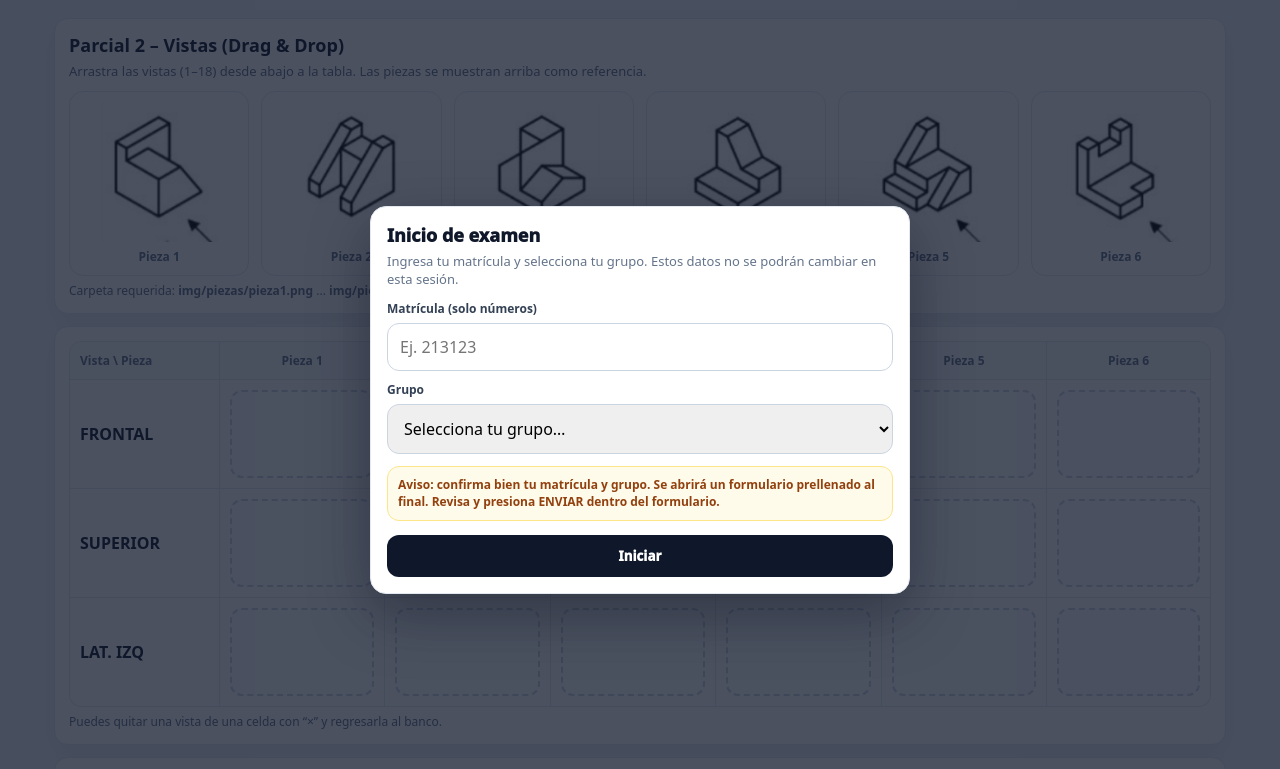
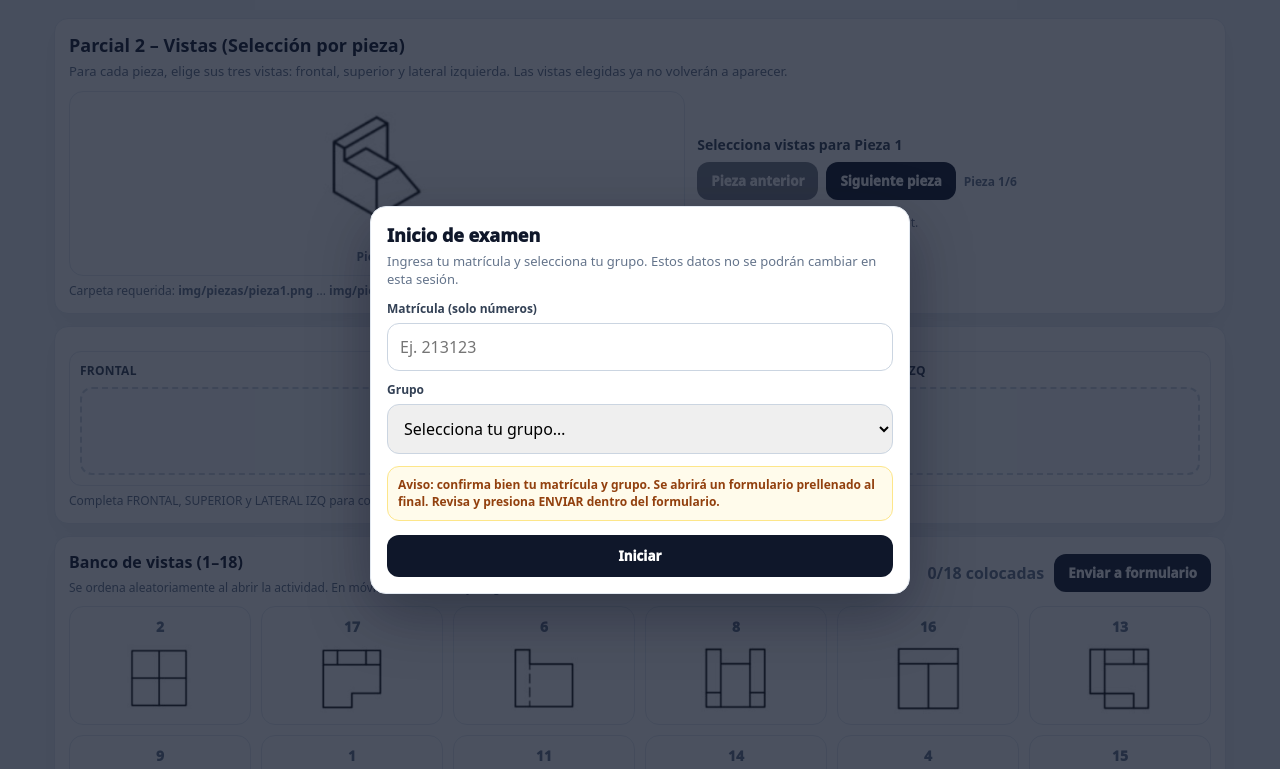
Before and after one commit to 1382308/test, a plain HTML site: page index.html in a window 1280 px wide. Shown: the top 769 px of the page. Drawn offline with Linux system fonts and the light colour scheme.

Commit message:
Update title and layout for piece selection

```diff
--- a/index.html
+++ b/index.html
@@ -3,7 +3,7 @@
 <head>
   <meta charset="utf-8" />
   <meta name="viewport" content="width=device-width,initial-scale=1" />
-  <title>Parcial 2 – Vistas (Drag & Drop)</title>
+  <title>Parcial 2 – Vistas (Selección por pieza)</title>
   <style>
     :root{ --ink:#0f172a; --muted:#64748b; --bg:#f1f5f9; --card:#fff; --line:#e2e8f0; }
     *{ box-sizing:border-box; font-family:system-ui,-apple-system,Segoe UI,Roboto,Arial; }
@@ -13,32 +13,48 @@
     h1{ margin:0 0 6px; font-size:18px; }
     p{ margin:0; color:var(--muted); font-size:13px; line-height:1.35; }
 
-    /* Piezas arriba */
-    .piecesTop{ display:grid; grid-template-columns:repeat(6,1fr); gap:12px; margin-top:10px; }
-    @media (max-width: 900px){ .piecesTop{ grid-template-columns:repeat(3,1fr); } }
+    /* Pieza actual */
+    .pieceStage{
+      display:grid;
+      grid-template-columns: 1.2fr 1fr;
+      gap:12px;
+      margin-top:10px;
+      align-items:center;
+    }
+    .pieceStage .pieceCard{ margin:0; }
+    .pieceMeta{
+      display:grid;
+      gap:8px;
+      align-content:start;
+    }
+    .pieceTitle{
+      font-size:14px;
+      font-weight:900;
+      color:#334155;
+    }
+    .pieceNav{
+      display:flex;
+      gap:8px;
+      align-items:center;
+      flex-wrap:wrap;
+    }
+    .pieceNav .step{
+      font-weight:900;
+      color:var(--muted);
+      font-size:12px;
+    }
+    @media (max-width: 900px){
+      .pieceStage{ grid-template-columns:1fr; }
+    }
     @media (max-width: 600px){
       .wrap{ margin:12px auto; padding:0 10px; gap:10px; }
       .card{ padding:12px; border-radius:12px; }
-      .piecesTop{ grid-template-columns:repeat(2,1fr); gap:8px; }
       .pieceCard{ padding:8px; border-radius:12px; }
       .pieceCard img{ height:110px; }
     }
     .pieceCard{ background:#fff; border:1px solid var(--line); border-radius:14px; padding:10px; text-align:center; }
     .pieceCard img{ width:100%; height:140px; object-fit:contain; display:block; }
     .pieceCard .lbl{ margin-top:6px; color:var(--muted); font-weight:900; font-size:12px; }
-
-    /* Tabla */
-    table{ width:100%; border-collapse:separate; border-spacing:0; overflow:hidden; border-radius:12px; border:1px solid var(--line); background:#fff; }
-    th, td{ border-bottom:1px solid var(--line); border-right:1px solid var(--line); padding:10px; text-align:center; vertical-align:middle; }
-    th:first-child, td:first-child{ text-align:left; width:150px; }
-    tr:last-child td{ border-bottom:0; }
-    th:last-child, td:last-child{ border-right:0; }
-    thead th{ background:#f8fafc; color:var(--muted); font-size:12px; font-weight:900; }
-    @media (max-width: 600px){
-      table{ font-size:12px; }
-      th, td{ padding:6px; }
-      th:first-child, td:first-child{ width:90px; }
-    }
 
     .dropzone{
       min-height:88px;
@@ -116,6 +132,34 @@
       .tile .n{ font-size:13px; }
     }
 
+    /* Slots por pieza */
+    .slots{
+      display:grid;
+      gap:10px;
+      grid-template-columns: repeat(3, minmax(160px, 1fr));
+      margin-top:10px;
+    }
+    .slotCard{
+      border:1px solid var(--line);
+      border-radius:12px;
+      padding:10px;
+      background:#fff;
+      display:grid;
+      gap:8px;
+    }
+    .slotLabel{
+      font-weight:900;
+      font-size:12px;
+      color:#334155;
+      letter-spacing:.02em;
+    }
+    @media (max-width: 900px){
+      .slots{ grid-template-columns:1fr; }
+    }
+    @media (max-width: 600px){
+      .slotCard{ padding:8px; }
+    }
+
     /* Overlay inicio */
     .overlay{
       position:fixed; inset:0; z-index:9999;
@@ -183,52 +227,30 @@
   <div class="wrap">
 
     <div class="card">
-      <h1>Parcial 2 – Vistas (Drag & Drop)</h1>
-      <p>Arrastra las vistas (1–18) desde abajo a la tabla. Las piezas se muestran arriba como referencia.</p>
+      <h1>Parcial 2 – Vistas (Selección por pieza)</h1>
+      <p>Para cada pieza, elige sus tres vistas: frontal, superior y lateral izquierda. Las vistas elegidas ya no volverán a aparecer.</p>
 
-      <div class="piecesTop" id="piecesTop"></div>
+      <div class="pieceStage">
+        <div class="pieceCard" id="pieceCard">
+          <img id="pieceImg" src="" alt="Pieza actual">
+          <div class="lbl" id="pieceLbl">Pieza 1</div>
+        </div>
+        <div class="pieceMeta">
+          <div class="pieceTitle" id="pieceTitle">Selecciona vistas para Pieza 1</div>
+          <div class="pieceNav">
+            <button id="btnPrevPiece" disabled>Pieza anterior</button>
+            <button id="btnNextPiece">Siguiente pieza</button>
+            <div class="step" id="pieceStep">Pieza 1/6</div>
+          </div>
+          <div class="hint">En móvil: toca una vista y luego un slot.</div>
+        </div>
+      </div>
       <div class="hint">Carpeta requerida: <b>img/piezas/pieza1.png</b> ... <b>img/piezas/pieza6.png</b></div>
     </div>
 
     <div class="card">
-      <table>
-        <thead>
-          <tr>
-            <th>Vista \ Pieza</th>
-            <th>Pieza 1</th><th>Pieza 2</th><th>Pieza 3</th><th>Pieza 4</th><th>Pieza 5</th><th>Pieza 6</th>
-          </tr>
-        </thead>
-        <tbody>
-          <tr>
-            <td><b>FRONTAL</b></td>
-            <td><div class="dropzone" data-r="0" data-c="0"><button class="btnX" title="Quitar">×</button></div></td>
-            <td><div class="dropzone" data-r="0" data-c="1"><button class="btnX" title="Quitar">×</button></div></td>
-            <td><div class="dropzone" data-r="0" data-c="2"><button class="btnX" title="Quitar">×</button></div></td>
-            <td><div class="dropzone" data-r="0" data-c="3"><button class="btnX" title="Quitar">×</button></div></td>
-            <td><div class="dropzone" data-r="0" data-c="4"><button class="btnX" title="Quitar">×</button></div></td>
-            <td><div class="dropzone" data-r="0" data-c="5"><button class="btnX" title="Quitar">×</button></div></td>
-          </tr>
-          <tr>
-            <td><b>SUPERIOR</b></td>
-            <td><div class="dropzone" data-r="1" data-c="0"><button class="btnX" title="Quitar">×</button></div></td>
-            <td><div class="dropzone" data-r="1" data-c="1"><button class="btnX" title="Quitar">×</button></div></td>
-            <td><div class="dropzone" data-r="1" data-c="2"><button class="btnX" title="Quitar">×</button></div></td>
-            <td><div class="dropzone" data-r="1" data-c="3"><button class="btnX" title="Quitar">×</button></div></td>
-            <td><div class="dropzone" data-r="1" data-c="4"><button class="btnX" title="Quitar">×</button></div></td>
-            <td><div class="dropzone" data-r="1" data-c="5"><button class="btnX" title="Quitar">×</button></div></td>
-          </tr>
-          <tr>
-            <td><b>LAT. IZQ</b></td>
-            <td><div class="dropzone" data-r="2" data-c="0"><button class="btnX" title="Quitar">×</button></div></td>
-            <td><div class="dropzone" data-r="2" data-c="1"><button class="btnX" title="Quitar">×</button></div></td>
-            <td><div class="dropzone" data-r="2" data-c="2"><button class="btnX" title="Quitar">×</button></div></td>
-            <td><div class="dropzone" data-r="2" data-c="3"><button class="btnX" title="Quitar">×</button></div></td>
-            <td><div class="dropzone" data-r="2" data-c="4"><button class="btnX" title="Quitar">×</button></div></td>
-            <td><div class="dropzone" data-r="2" data-c="5"><button class="btnX" title="Quitar">×</button></div></td>
-          </tr>
-        </tbody>
-      </table>
-      <div class="hint">Puedes quitar una vista de una celda con “×” y regresarla al banco.</div>
+      <div class="slots" id="slots"></div>
+      <div class="hint">Completa FRONTAL, SUPERIOR y LATERAL IZQ para continuar.</div>
     </div>
 
     <div class="card">
@@ -312,7 +334,7 @@
       return a;
     }
     function placedCount(){
-      return document.querySelectorAll(".dropzone[data-filled='1']").length;
+      return Object.keys(cellState).length;
     }
     function refreshStatus(){
       const selected = selectedViewId ? ` • Seleccionada: #${selectedViewId}` : "";
@@ -358,15 +380,23 @@
     });
 
     // =========================
-    // Render piezas arriba
+    // UI por pieza (wizard)
     // =========================
-    const piecesTop = document.getElementById("piecesTop");
-    piecesTop.innerHTML = PIEZAS.map(p => `
-      <div class="pieceCard">
-        <img src="${p.src}" alt="Pieza ${p.id}" onerror="this.style.border='2px solid red'">
-        <div class="lbl">Pieza ${p.id}</div>
-      </div>
-    `).join("");
+    const pieceImg = document.getElementById("pieceImg");
+    const pieceLbl = document.getElementById("pieceLbl");
+    const pieceTitle = document.getElementById("pieceTitle");
+    const pieceStep = document.getElementById("pieceStep");
+    const btnPrevPiece = document.getElementById("btnPrevPiece");
+    const btnNextPiece = document.getElementById("btnNextPiece");
+    const slots = document.getElementById("slots");
+
+    const ROWS = [
+      { r:0, label:"FRONTAL" },
+      { r:1, label:"SUPERIOR" },
+      { r:2, label:"LATERAL IZQ" }
+    ];
+
+    let currentPiece = 1;
 
     // =========================
     // Render banco abajo
@@ -400,11 +430,13 @@
       }
     }
 
-    // =========================
-    // Dropzones
-    // =========================
     const cellState = {}; // {"0-0":"7", ...}
-    const zones = Array.from(document.querySelectorAll(".dropzone"));
+    const bankOrder = shuffle(VIEWS);
+
+    function getRemainingViews(){
+      const used = new Set(Object.values(cellState));
+      return bankOrder.filter(v=>!used.has(v.id));
+    }
 
     function setSelected(viewId){
       selectedViewId = viewId;
@@ -424,9 +456,6 @@
         return;
       }
 
-      // Si la celda ya tiene algo, lo regresamos
-      if(zone.dataset.filled === "1") clearZone(zone);
-
       // Evitar duplicados
       if(Object.values(cellState).includes(viewId)){
         alert(`La vista ${viewId} ya está colocada en otra casilla.`);
@@ -436,23 +465,11 @@
       const v = VIEWS.find(x=>x.id===viewId);
       if(!v) return;
 
-      // Quita del banco
-      const tile = bank.querySelector(`.tile[data-view-id="${CSS.escape(viewId)}"]`);
-      if(tile) tile.remove();
-
-      // Coloca mini en celda
-      const mini = document.createElement("div");
-      mini.className = "mini";
-      mini.innerHTML = `<img src="${v.src}" alt="${v.label}"><div class="cap">#${v.id}</div>`;
-      zone.appendChild(mini);
-
       const key = `${zone.dataset.r}-${zone.dataset.c}`;
       cellState[key] = viewId;
-      zone.dataset.filled = "1";
-      refreshStatus();
-
-      // Limpia selección si era el mismo
-      if(selectedViewId === viewId) setSelected(null);
+      renderPiece();
+      renderBank(getRemainingViews());
+      setSelected(null);
     }
 
     function clearZone(zone){
@@ -460,40 +477,14 @@
       const viewId = cellState[key];
       if(!viewId) return;
 
-      // Regresa al banco al inicio
-      const v = VIEWS.find(x=>x.id===viewId);
-      if(v){
-        const tile = document.createElement("div");
-        tile.className = "tile";
-        tile.draggable = true;
-        tile.dataset.viewId = v.id;
-        tile.innerHTML = `<div class="n">${v.id}</div><img src="${v.src}" alt="${v.label}">`;
-        tile.addEventListener("dragstart", (e)=>{
-          e.dataTransfer.setData("text/plain", v.id);
-          e.dataTransfer.effectAllowed = "move";
-        });
-        tile.addEventListener("click", ()=>{
-          if(EXAM_LOCK.sent) return;
-          if(selectedViewId === v.id){
-            setSelected(null);
-          }else{
-            setSelected(v.id);
-          }
-        });
-        if(selectedViewId === v.id){
-          tile.classList.add("selected");
-        }
-        bank.prepend(tile);
-      }
-
       delete cellState[key];
-      zone.dataset.filled = "0";
-      zone.querySelectorAll(".mini").forEach(x=>x.remove());
-      refreshStatus();
+      renderPiece();
+      renderBank(getRemainingViews());
+      setSelected(null);
     }
 
-    zones.forEach(zone=>{
-      zone.dataset.filled = "0";
+    function wireZone(zone){
+      zone.dataset.filled = zone.dataset.filled || "0";
 
       zone.addEventListener("dragover", (e)=>{
         e.preventDefault();
@@ -528,6 +519,61 @@
         }
         clearZone(zone);
       });
+    }
+
+    function isPieceComplete(pieceId){
+      const c = pieceId - 1;
+      return ROWS.every(row => cellState[`${row.r}-${c}`]);
+    }
+
+    function renderPiece(){
+      const p = PIEZAS[currentPiece - 1];
+      pieceImg.src = p.src;
+      pieceImg.alt = `Pieza ${p.id}`;
+      pieceLbl.textContent = `Pieza ${p.id}`;
+      pieceTitle.textContent = `Selecciona vistas para Pieza ${p.id}`;
+      pieceStep.textContent = `Pieza ${p.id}/6`;
+      btnPrevPiece.disabled = currentPiece === 1;
+      btnNextPiece.disabled = currentPiece === 6;
+
+      const c = currentPiece - 1;
+      slots.innerHTML = ROWS.map(row => {
+        const key = `${row.r}-${c}`;
+        const viewId = cellState[key];
+        const v = viewId ? VIEWS.find(x=>x.id===viewId) : null;
+        return `
+          <div class="slotCard">
+            <div class="slotLabel">${row.label}</div>
+            <div class="dropzone" data-r="${row.r}" data-c="${c}" data-filled="${viewId ? "1":"0"}">
+              <button class="btnX" title="Quitar">×</button>
+              ${v ? `<div class="mini"><img src="${v.src}" alt="${v.label}"><div class="cap">#${v.id}</div></div>` : ""}
+            </div>
+          </div>
+        `;
+      }).join("");
+
+      slots.querySelectorAll(".dropzone").forEach(wireZone);
+      refreshStatus();
+    }
+
+    btnPrevPiece.addEventListener("click", ()=>{
+      if(currentPiece > 1){
+        currentPiece -= 1;
+        setSelected(null);
+        renderPiece();
+      }
+    });
+
+    btnNextPiece.addEventListener("click", ()=>{
+      if(!isPieceComplete(currentPiece)){
+        alert("Completa FRONTAL, SUPERIOR y LATERAL IZQ para continuar.");
+        return;
+      }
+      if(currentPiece < 6){
+        currentPiece += 1;
+        setSelected(null);
+        renderPiece();
+      }
     });
 
     // =========================
@@ -595,7 +641,8 @@
     });
 
     // INIT
-    renderBank(shuffle(VIEWS));
+    renderPiece();
+    renderBank(getRemainingViews());
     refreshStatus();
   </script>
 </body>
```
